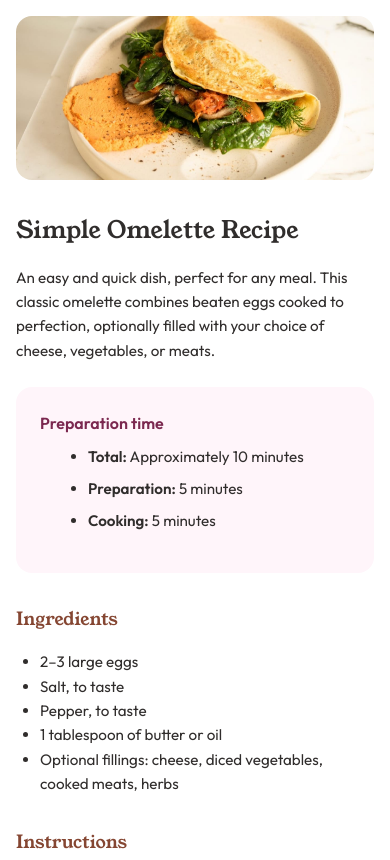
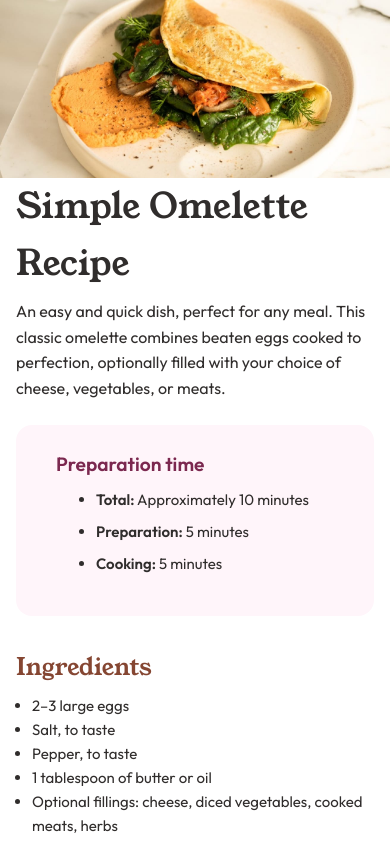
Before and after one commit to SanyaShresta25/Recipe-Page, a plain HTML site: page index.html in a window 390 px wide. Shown: the top 860 px of the page. Drawn offline with Linux system fonts and the light colour scheme.

Commit message:
final responsive update

```diff
--- a/style.css
+++ b/style.css
@@ -114,66 +114,43 @@ td:last-child {
 .attribution a {
   color: hsl(228, 45%, 44%);
 }
+@media (max-width: 480px) {
 
-@media (max-width: 768px) {
   body {
-    padding: 1rem;
+    margin: 0 !important;
+    padding: 0 !important;
+    background-color: white !important;
+    font-size: 15px !important;
   }
 
   .container {
-    padding: 1.5rem;
+    margin: 0 !important;
+    padding: 0 !important;
+    background-color: white !important;
+    border-radius: 0 !important;
+    box-shadow: none !important;
   }
 
-  h1 {
-    font-size: 1.75rem;
+  .recipe-image {
+    width: 100% !important;
+    height: auto !important;
+    border-radius: 0 !important;
+    display: block;
+    margin: 0 !important;
   }
 
-  h2 {
-    font-size: 1.25rem;
+
+  .content {
+    padding:1.5rem !important;
   }
 
-  h3 {
-    font-size: 1rem;
+  .prep-time,h1, p,h2, h3,table {
+    margin-bottom: 0.5rem !important;
+     margin-left: 1rem !important;
+     margin-right: 1rem;
   }
 
-  p, ul, ol, td {
-    font-size: 0.95rem;
-  }
-
-  table td {
-    padding: 0.5rem 0;
+  ul, ol {
+    margin-left: 2rem !important;
   }
 }
-
-@media (max-width: 480px) {
-  body {
-    margin: 0;
-    padding: 0;
-    background-color: white;
-  }
-
-  h1 {
-    font-size: 1.5rem;
-  }
-
-  h2 {
-    font-size: 1.125rem;
-  }
-
-  .container {
-    padding: 1rem; /* slight padding for readability */
-    background-color: white;
-    border-radius: 0;
-    box-shadow: none;
-  }
-
-  img {
-    width: 100%;
-    height: auto;
-    border-radius: 0;
-  }
-
-  section, article {
-    margin-bottom: 1.5rem;
-  }
-}
```
